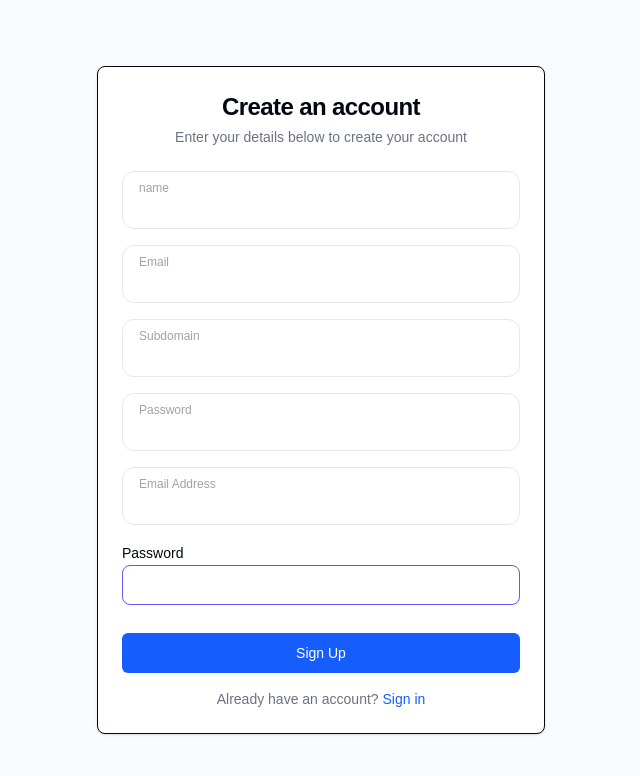
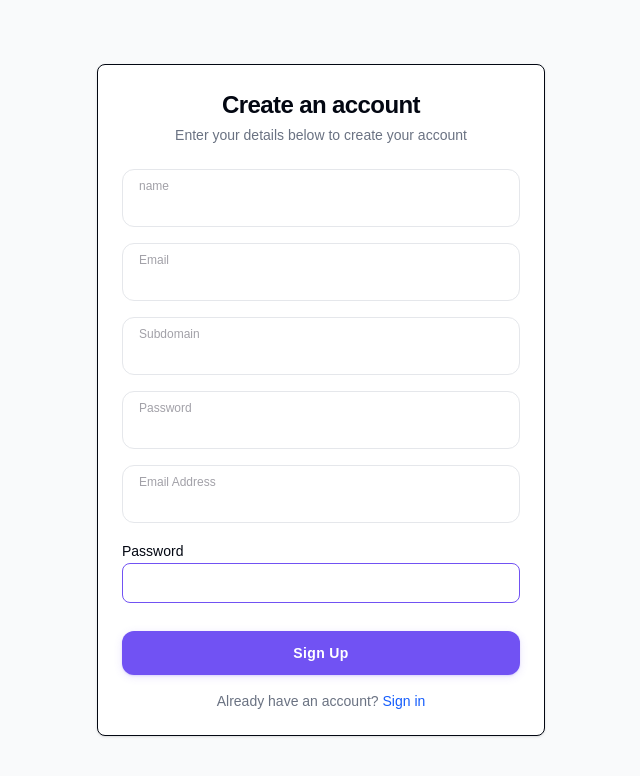
Before and after one commit to prashant2150487/hrms-client-next, a Next.js app: page /register in a window 1280 px wide. Shown: the top 776 px of the page, without its empty margins (319-959 px from the left). Built offline with nearby package versions, Linux system fonts and the light colour scheme.

Commit message:
Refactor API structure for axios instance and endpoints; enhance login form with async handling and loading state; update button component with new props and styles.

```diff
--- a/api/axios/index.ts
+++ b/api/axios/index.ts
@@ -2,7 +2,7 @@ import axios, { AxiosInstance, AxiosResponse, AxiosError, InternalAxiosRequestCo
 
 // Create axios instance
 const axiosInstance: AxiosInstance = axios.create({
-  baseURL: process.env.NEXT_PUBLIC_API_BASE_URL,
+  baseURL: `${process.env.NEXT_PUBLIC_API_BASE_URL}/api/${process.env.NEXT_PUBLIC_API_VERSION}/`,
   timeout: 15000,
   headers: {
     "Content-Type": "application/json",
--- a/api/endpoints/index.ts
+++ b/api/endpoints/index.ts
@@ -3,12 +3,12 @@
 
 export const endPoints={
     auth: {
-        login: "/login",
-        register: "/register",
-        logout: "/logout",
-        getProfile: "/profile",
-        refreshToken: "/refresh",
-        verifyEmail: "/verify-email"
+        login: "auth/login",
+        register: "auth/register",
+        logout: "auth/logout",
+        getProfile: "auth/profile",
+        refreshToken: "auth/refresh",
+        verifyEmail: "auth/verify-email"
     },
 
 
--- a/components/auth/login-form.tsx
+++ b/components/auth/login-form.tsx
@@ -3,15 +3,34 @@
 import * as React from "react"
 import Input, { PasswordInput } from "@/components/ui/input"
 import { Checkbox } from "../ui/checkbox"
+import { login } from "@/api/auth/auth"
+import Button from "../ui/button"
 
 export function LoginForm() {
-  const [email, setEmail] = React.useState("robertallen@example.com")
-  const [password, setPassword] = React.useState("password123")
+  const [email, setEmail] = React.useState<string>("")
+  const [password, setPassword] = React.useState<string>("")
+  const [loading, setLoading] = React.useState<boolean>(false)
 
-  const handleSubmit = (e: React.FormEvent) => {
+  const handleSubmit = async (e: React.FormEvent) => {
     e.preventDefault()
     console.log("Login attempt:", { email, password })
+    if (!email || !password) {
+      return
+    }
+    try {
+      setLoading(true)
+      const res = await login({
+        email,
+        password
+      })
+
+    } catch (err) {
+      console.error("Login Error", err)
+    } finally {
+      setLoading(false)
+    }
   }
+  console.log(email, password)
 
   return (
     <form onSubmit={handleSubmit} className="space-y-6 w-full mt-10 max-w-[420px]">
@@ -61,13 +80,11 @@ export function LoginForm() {
           {error}
         </div>
       )} */}
+      <Button fullWidth disabled={loading} size="lg" variant="primary">
+        Hi
+      </Button>
 
-      <button
-        type="submit"
-        className="mt-6 w-full flex justify-center py-4 px-4 border border-transparent rounded-[12px] shadow-sm text-[15px] font-semibold text-white bg-primary hover:bg-primary-hover focus:outline-none focus:ring-2 focus:ring-offset-2 focus:ring-primary h-[54px] items-center transition-colors tracking-wide disabled:opacity-50 disabled:cursor-not-allowed"
-      >
-        {"Login"}
-      </button>
+
     </form>
   )
 }
--- a/components/ui/button.tsx
+++ b/components/ui/button.tsx
@@ -1,38 +1,214 @@
-import * as React from "react"
-import { cn } from "@/lib/utils"
+import React, { forwardRef } from "react";
+import { cn } from "@/lib/utils"; // or use clsx / classnames
+
+// ─── Types ────────────────────────────────────────────────────────────────────
+
+export type ButtonVariant =
+  | "primary"
+  | "secondary"
+  | "outline"
+  | "ghost"
+  | "danger"
+  | "success"
+  | "dark"
+  | "white";
+
+export type ButtonSize = "xs" | "sm" | "md" | "lg" | "xl";
 
 export interface ButtonProps
   extends React.ButtonHTMLAttributes<HTMLButtonElement> {
-  variant?: "default" | "destructive" | "outline" | "secondary" | "ghost" | "link"
-  size?: "default" | "sm" | "lg" | "icon"
+  /** Visual style */
+  variant?: ButtonVariant;
+  /** Height / padding / font-size preset */
+  size?: ButtonSize;
+  /** Show spinner and disable pointer events */
+  loading?: boolean;
+  /** Icon before the label */
+  leadingIcon?: React.ReactNode;
+  /** Icon after the label */
+  trailingIcon?: React.ReactNode;
+  /** Render only an icon (square button – omit children) */
+  iconOnly?: boolean;
+  /** Stretch to full container width */
+  fullWidth?: boolean;
+  /** Pill / fully-rounded shape */
+  pill?: boolean;
+  error?: string;
+  /** Render as a different element (e.g. "a") */
+  as?: React.ElementType;
+
 }
 
-const Button = React.forwardRef<HTMLButtonElement, ButtonProps>(
-  ({ className, variant = "default", size = "default", ...props }, ref) => {
+// ─── Styles ───────────────────────────────────────────────────────────────────
+
+const base = [
+  "inline-flex items-center justify-center gap-2",
+  "font-semibold tracking-wide select-none whitespace-nowrap",
+  "border-none outline-none",
+  "transition-all duration-150 ease-in-out",
+  "focus-visible:ring-2 focus-visible:ring-offset-2 focus-visible:ring-primary",
+  "disabled:opacity-45 disabled:cursor-not-allowed disabled:transform-none disabled:shadow-none",
+  "active:scale-[0.98]",
+  "relative overflow-hidden",
+].join(" ");
+
+const variants: Record<ButtonVariant, string> = {
+  primary:
+    "bg-primary text-white shadow-[0_1px_2px_rgba(113,82,243,.18),0_2px_8px_rgba(113,82,243,.14)] " +
+    "hover:bg-primary-hover hover:-translate-y-px hover:shadow-[0_4px_12px_rgba(113,82,243,.28)] " +
+    "active:bg-primary-active",
+  secondary:
+    "bg-secondary text-white shadow-[0_1px_2px_rgba(168,209,34,.18),0_2px_8px_rgba(168,209,34,.14)] " +
+    "hover:bg-secondary hover:-translate-y-px hover:shadow-[0_4px_12px_rgba(168,209,34,.28)]",
+  outline:
+    "bg-transparent text-primary border border-primary " +
+    "hover:bg-primary/8 hover:-translate-y-px",
+  ghost:
+    "bg-transparent text-primary " +
+    "hover:bg-primary/8",
+  danger:
+    "bg-red-600 text-white shadow-[0_1px_2px_rgba(220,38,38,.18),0_2px_8px_rgba(220,38,38,.14)] " +
+    "hover:bg-red-700 hover:-translate-y-px hover:shadow-[0_4px_12px_rgba(220,38,38,.28)]",
+  success:
+    "bg-green-600 text-white shadow-[0_1px_2px_rgba(22,163,74,.18),0_2px_8px_rgba(22,163,74,.14)] " +
+    "hover:bg-green-700 hover:-translate-y-px hover:shadow-[0_4px_12px_rgba(22,163,74,.28)]",
+  dark:
+    "bg-slate-900 text-slate-50 shadow-[0_2px_8px_rgba(0,0,0,.22)] " +
+    "hover:bg-slate-800 hover:-translate-y-px hover:shadow-[0_4px_14px_rgba(0,0,0,.28)]",
+  white:
+    "bg-white text-slate-800 shadow-sm ring-1 ring-slate-200 " +
+    "hover:shadow-md hover:ring-slate-300 hover:-translate-y-px",
+};
+
+const sizes: Record<ButtonSize, string> = {
+  xs: "h-[30px] px-3 text-xs rounded-lg",
+  sm: "h-9 px-4 text-[13px] rounded-lg",
+  md: "h-11 px-[22px] text-sm rounded-xl",
+  lg: "h-[52px] px-7 text-[15px] rounded-xl",
+  xl: "h-[60px] px-9 text-[17px] rounded-[14px]",
+};
+
+const iconOnlySizes: Record<ButtonSize, string> = {
+  xs: "h-[30px] w-[30px] px-0 rounded-lg",
+  sm: "h-9 w-9 px-0 rounded-lg",
+  md: "h-11 w-11 px-0 rounded-xl",
+  lg: "h-[52px] w-[52px] px-0 rounded-xl",
+  xl: "h-[60px] w-[60px] px-0 rounded-[14px]",
+};
+
+// ─── Spinner ──────────────────────────────────────────────────────────────────
+
+function Spinner({ className }: { className?: string }) {
+  return (
+    <svg
+      className={cn("animate-spin", className)}
+      xmlns="http://www.w3.org/2000/svg"
+      fill="none"
+      viewBox="0 0 24 24"
+      aria-hidden="true"
+    >
+      <circle
+        className="opacity-25"
+        cx="12"
+        cy="12"
+        r="10"
+        stroke="currentColor"
+        strokeWidth="3"
+      />
+      <path
+        className="opacity-75"
+        fill="currentColor"
+        d="M4 12a8 8 0 018-8V0C5.373 0 0 5.373 0 12h4z"
+      />
+    </svg>
+  );
+}
+
+// ─── Component ────────────────────────────────────────────────────────────────
+
+export const Button = forwardRef<HTMLButtonElement, ButtonProps>(
+  (
+    {
+      variant = "primary",
+      size = "md",
+      loading = false,
+      leadingIcon,
+      trailingIcon,
+      iconOnly = false,
+      fullWidth = false,
+      pill = false,
+      as: Tag = "button",
+      className,
+      disabled,
+      children,
+      error,
+      ...rest
+    },
+    ref
+  ) => {
+    const isDisabled = disabled || loading;
+
+    const iconSize: Record<ButtonSize, string> = {
+      xs: "w-3.5 h-3.5",
+      sm: "w-4 h-4",
+      md: "w-[18px] h-[18px]",
+      lg: "w-5 h-5",
+      xl: "w-6 h-6",
+    };
+
+    const spinnerSize = iconSize[size];
+
     return (
-      <button
-        className={cn(
-          "inline-flex items-center justify-center whitespace-nowrap rounded-md text-sm font-medium ring-offset-background transition-colors focus-visible:outline-none focus-visible:ring-2 focus-visible:ring-ring focus-visible:ring-offset-2 disabled:pointer-events-none disabled:opacity-50",
-          {
-            "bg-blue-600 text-white hover:bg-blue-600/90": variant === "default",
-            "bg-red-500 text-white hover:bg-red-500/90": variant === "destructive",
-            "border border-gray-200 bg-white hover:bg-gray-100 hover:text-gray-900": variant === "outline",
-            "bg-gray-100 text-gray-900 hover:bg-gray-100/80": variant === "secondary",
-            "hover:bg-gray-100 hover:text-gray-900": variant === "ghost",
-            "text-blue-600 underline-offset-4 hover:underline": variant === "link",
-            "h-10 px-4 py-2": size === "default",
-            "h-9 rounded-md px-3": size === "sm",
-            "h-11 rounded-md px-8": size === "lg",
-            "h-10 w-10": size === "icon",
-          },
-          className
+      <>
+        <Tag
+          ref={ref}
+          disabled={isDisabled}
+          aria-disabled={isDisabled}
+          aria-busy={loading}
+          className={cn(
+            base,
+            variants[variant],
+            iconOnly ? iconOnlySizes[size] : sizes[size],
+            fullWidth && "w-full",
+            pill && "!rounded-full",
+            loading && "pointer-events-none",
+            className
+          )}
+          {...rest}
+        >
+          {/* Leading icon OR spinner (spinner replaces leading icon when loading) */}
+          {loading ? (
+            <Spinner className={spinnerSize} />
+          ) : (
+            leadingIcon && (
+              <span className={cn("flex-shrink-0", iconSize[size])} aria-hidden>
+                {leadingIcon}
+              </span>
+            )
+          )}
+
+          {/* Label */}
+          {!iconOnly && children && (
+            <span className={cn(loading && "opacity-75")}>{children}</span>
+          )}
+
+          {/* Trailing icon (hidden when loading) */}
+          {!loading && trailingIcon && (
+            <span className={cn("flex-shrink-0", iconSize[size])} aria-hidden>
+              {trailingIcon}
+            </span>
+          )}
+        </Tag>
+        {error && (
+          <div className="text-red-600 text-sm text-center bg-red-50 p-3 rounded-lg border border-red-200 mt-2">
+            {error}
+          </div>
         )}
-        ref={ref}
-        {...props}
-      />
-    )
+      </>
+
+    );
   }
-)
-Button.displayName = "Button"
+);
 
-export { Button }
+Button.displayName = "Button";
+export default Button;
```
Also changed, not shown: package.json (+7 -0 lines), 1 other file (tests, documents, lock files or other folders).
